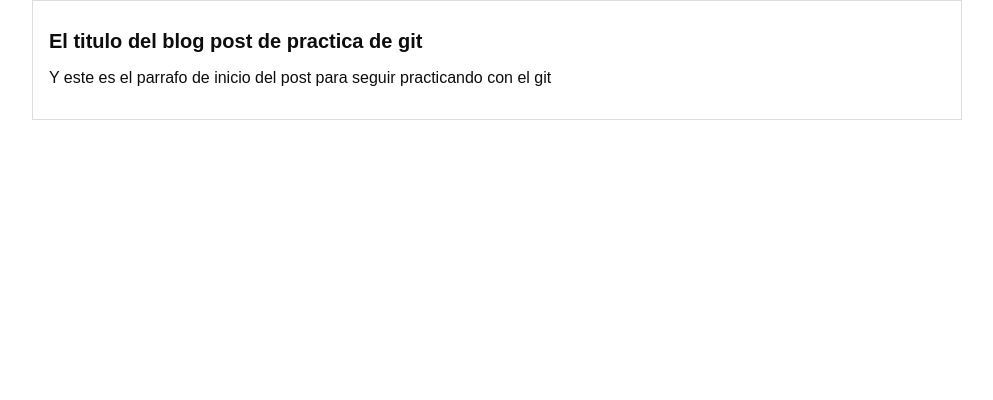
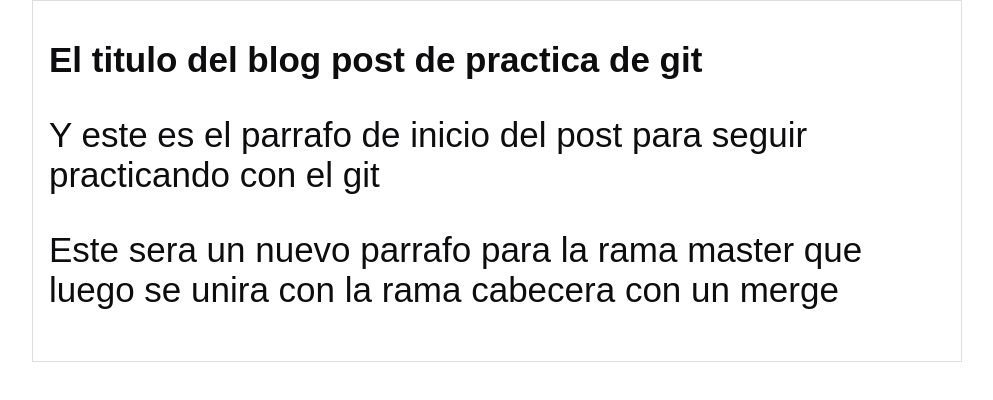
Before and after one commit to jeison003/practicasGit, a plain HTML site: page index.html in a window 1280 px wide. Shown: the whole page, without its empty margins (143-1136 px from the left). Drawn offline with Linux system fonts and the light colour scheme.

Commit message:
agregado parrafo y tamaño de letra

```diff
--- a/css/style.css
+++ b/css/style.css
@@ -16,3 +16,6 @@ body{
 #container h1{
     font-size: 20px;
 }
+#post h1,p{
+    font-size: 35px;
+}
--- a/index.html
+++ b/index.html
@@ -14,6 +14,9 @@
             <p>Y este es el parrafo de inicio del post para seguir
                 practicando con el git
             </p>
+            <p>Este sera un nuevo parrafo para la rama master que luego se unira con
+                la rama cabecera con un merge
+            </p>
         </div>
     </div>
 
```
